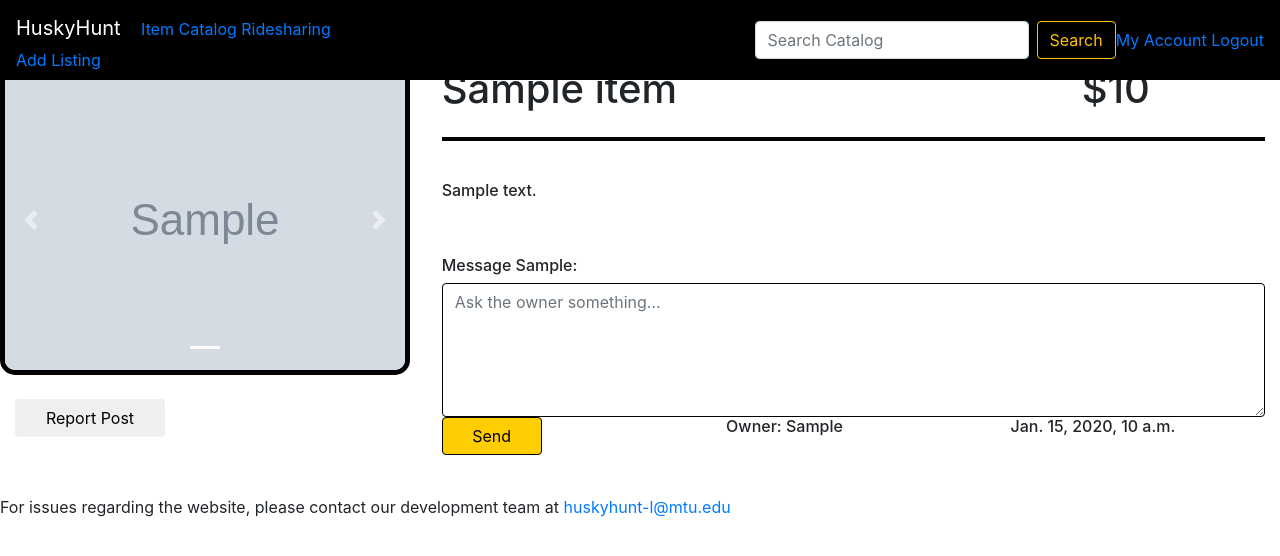
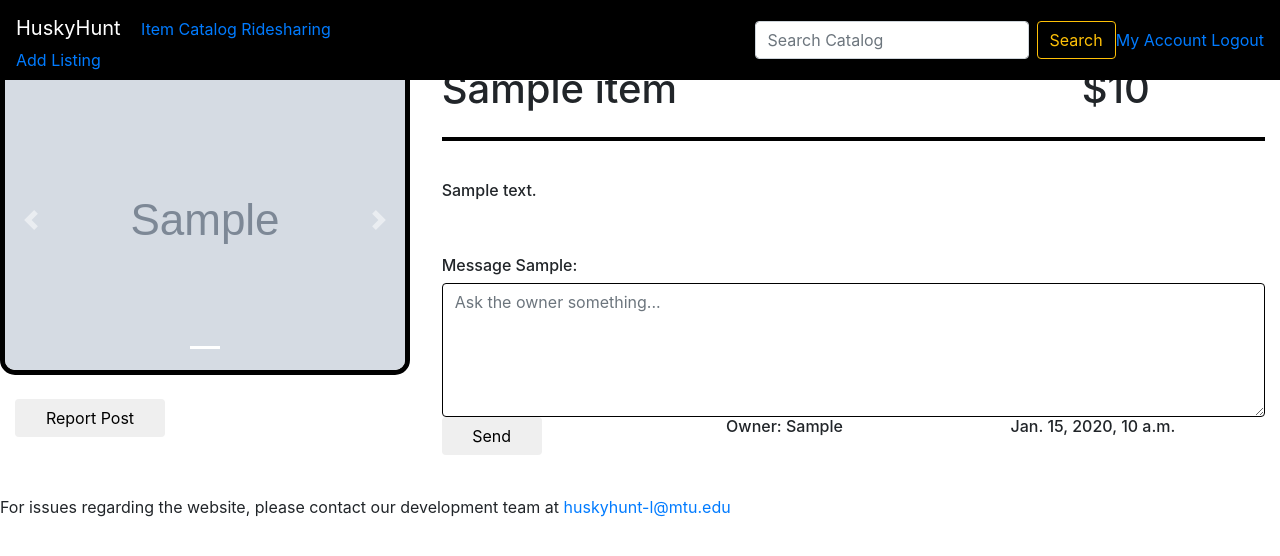
Before and after one commit to MTUHIDE/HuskyHunt, a Django app: template mainsite/catalog/templates/catalog/details.html in a window 1280 px wide. Shown: the top 556 px of the page. Run offline with Django 3.2, Linux system fonts and the light colour scheme; the template is opened without the code that fills it: most values are stand-ins (such as "Sample title", 1, 10 or a date in 2020); grey boxes marked "Sample" are stand-in pictures; parts of the project's set-up code (start-up, migrations or seed data) failed here and were passed over; some libraries are stand-ins or nearby versions.

Commit message:
make email send btn act like other buttons on site

```diff
--- a/mainsite/catalog/templates/catalog/details.html
+++ b/mainsite/catalog/templates/catalog/details.html
@@ -127,7 +127,7 @@
             <div class="row">
                 <div class="col-lg-4">
                     <form action="/catalog/{{item.id}}/email" method="get" onsubmit="sendButton.disabled = true" id="emailform">
-                        <input type="submit" class="btn btn-default" name="sendButton" style="background-color: #ffcd00; color: black; width: 100px; border: 1px solid black;" value="Send">
+                        <input type="submit" class="btn btn-default husky-button-light" name="sendButton" style="min-width: 100px;" value="Send">
                     </form>
                 </div>
             {% endif %}
```
